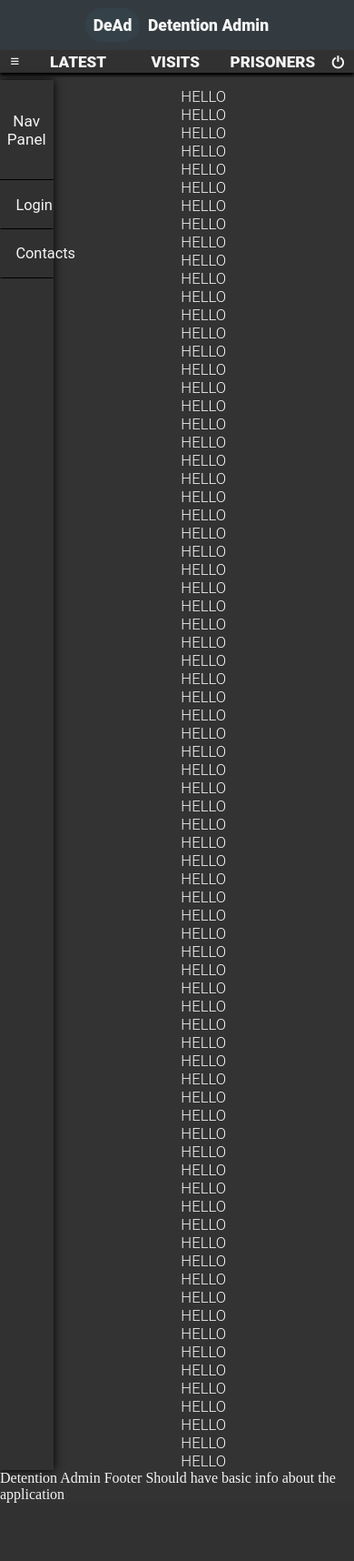
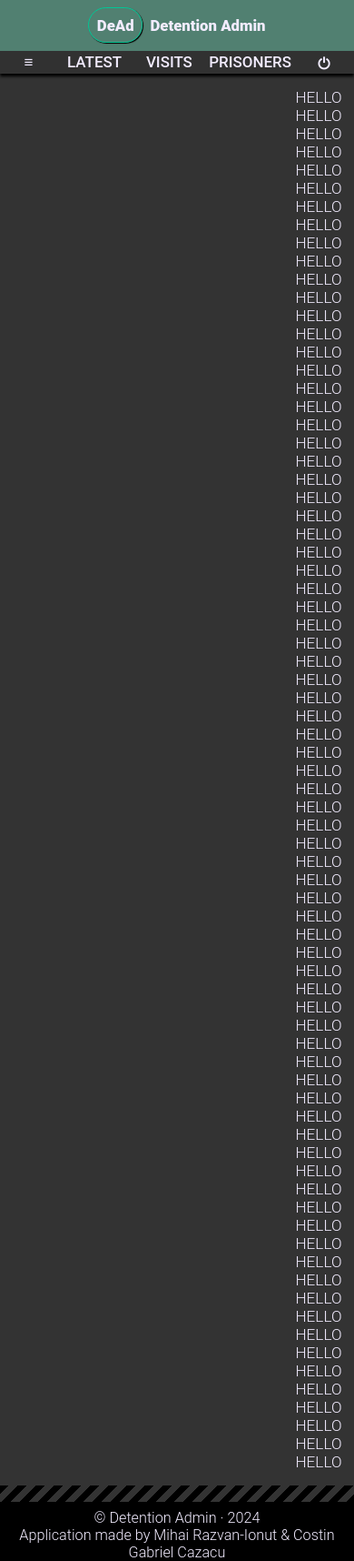
Before and after one commit to MihaiRazvanIonut/DeAd, a Python web app: template template/avg_page_template/template.html in a window 390 px wide. Shown: the whole page at 91% size. Before the commit the page ends 1652 px from the top, so only its background shows below. Run offline with Jinja, Linux system fonts and the light colour scheme; the template is opened without the code that fills it, so the values that code supplies are empty.

Commit message:
template is now complete
- Tested compatibility for phones, tablets, desktops and laptops
- Main content is mostly empty and should be modified to suit specific needs
- This commit deprecates the auth page template

```diff
--- a/template/avg_page_template/components/header-content.scss
+++ b/template/avg_page_template/components/header-content.scss
@@ -7,5 +7,5 @@
     display: flex;
     flex-direction: row;
     justify-content: center;
-    font-size: calc(1rem + 0.4vw);
+    font-size: calc(1rem + 0.2vw);
 }
--- a/template/avg_page_template/components/main-content.scss
+++ b/template/avg_page_template/components/main-content.scss
@@ -7,5 +7,5 @@
     justify-content: center;
     align-items: center;
     @include fonts.roboto-light;
-    font-size: calc(1rem + 0.2vw);
+    font-size: calc(1rem + 0.3vw);
 }
--- a/template/avg_page_template/components/nav-menu.scss
+++ b/template/avg_page_template/components/nav-menu.scss
@@ -6,7 +6,8 @@
     flex-direction: column;
     border-left: 0px;
     position: sticky;
-    top: 0;
+    top: 6.5em;
+    z-index: 1;
     &__button {
         width: 100%;
         font-size: calc(1rem + 0.1vw);
@@ -16,6 +17,9 @@
         border-bottom: 1px solid black;
         color: colors.$primary-text-color;
         padding: 1em;
+        overflow: hidden;
+        white-space: nowrap;
+        text-overflow: ellipsis;
         &:hover, &:active {
             background-color: colors.$secondary-color;
             border-color: transparent;
--- a/template/avg_page_template/styles.css
+++ b/template/avg_page_template/styles.css
@@ -11,9 +11,10 @@
 }
 .logo__glyph {
   padding: 0.5em;
-  background-color: rgba(54, 69, 79, 0.6);
-  border-radius: 2em;
+  border-radius: 3em;
+  border: 1px solid #00c896;
   margin: 0;
+  box-shadow: 1px 1px 1px 0px black;
 }
 .logo__app-name {
   padding-left: 0.5em;
@@ -21,11 +22,11 @@
 }
 
 .header-content {
-  background-color: rgba(54, 69, 79, 0.5);
+  background-color: #518071;
   display: flex;
   flex-direction: row;
   justify-content: center;
-  font-size: calc(1rem + 0.4vw);
+  font-size: calc(1rem + 0.2vw);
 }
 
 .nav-menu {
@@ -33,7 +34,8 @@
   flex-direction: column;
   border-left: 0px;
   position: sticky;
-  top: 0;
+  top: 6.5em;
+  z-index: 1;
 }
 .nav-menu__button {
   width: 100%;
@@ -41,14 +43,17 @@
   font-family: "Roboto", sans-serif;
   font-weight: 400;
   font-style: normal;
-  background-color: rgba(49, 49, 49, 0.9);
+  background-color: rgb(49, 49, 49);
   border: 1px solid transparent;
   border-bottom: 1px solid black;
-  color: whitesmoke;
+  color: #f2ecff;
   padding: 1em;
+  overflow: hidden;
+  white-space: nowrap;
+  text-overflow: ellipsis;
 }
 .nav-menu__button:hover, .nav-menu__button:active {
-  background-color: #0066b2;
+  background-color: #00c896;
   border-color: transparent;
 }
 .nav-menu__title {
@@ -64,7 +69,7 @@
 
 .page-content {
   background-color: rgb(51, 51, 51);
-  color: whitesmoke;
+  color: #f2ecff;
   display: flex;
   flex-direction: column;
   justify-content: space-between;
@@ -83,34 +88,26 @@
   font-family: "Roboto", sans-serif;
   font-weight: 300;
   font-style: normal;
-  font-size: calc(1rem + 0.2vw);
-}
-
-.hidden-nav {
-  visibility: collapse;
-}
-
-.shown-nav {
-  visibility: visible;
+  font-size: calc(1rem + 0.3vw);
 }
 
 .app-menu {
   width: 100%;
-  background-color: rgba(49, 49, 49, 0.9);
+  background-color: rgb(49, 49, 49);
   display: flex;
   flex-direction: row;
   justify-content: space-evenly;
   box-shadow: 0px 3px 3px 0px black;
 }
 .app-menu__button {
-  font-size: calc(1rem + 0.3vw);
+  font-size: calc(1rem + 0.25vw);
   width: 100%;
   text-align: center;
   background-color: transparent;
-  color: whitesmoke;
+  color: #f2ecff;
   border: 1px solid transparent;
   font-family: "Roboto", sans-serif;
-  font-weight: 900;
+  font-weight: 500;
   font-style: normal;
   padding-left: 0.1em;
   padding-right: 0.1em;
@@ -119,17 +116,39 @@
   color: rgb(200, 200, 200);
 }
 .app-menu__button:focus {
-  background-color: #0066b2;
-  border: 1px solid #0066b2;
-  color: whitesmoke;
+  background-color: #00c896;
+  border: 1px solid #00c896;
+  color: #f2ecff;
 }
-.app-menu__button--sandwich:hover, .app-menu__button--sandwich:active, .app-menu__button--sandwich:focus {
+.app-menu__button--sandwich {
+  font-family: "Roboto", sans-serif;
+  font-weight: 900;
+  font-style: normal;
+  padding-left: 1em;
+  padding-right: 1em;
+}
+.app-menu__button--sandwich:hover, .app-menu__button--sandwich:active {
   color: rgb(200, 200, 200);
   background-color: transparent;
   border: 1px solid transparent;
 }
-.app-menu__button--logout:hover, .app-menu__button--logout:active, .app-menu__button--logout:focus {
+.app-menu__button--sandwich:focus {
+  background-color: transparent;
+  border: 1px solid transparent;
+}
+.app-menu__button--logout {
+  font-family: "Roboto", sans-serif;
+  font-weight: 900;
+  font-style: normal;
+  padding-left: 1em;
+  padding-right: 1em;
+}
+.app-menu__button--logout:hover, .app-menu__button--logout:active {
   color: red;
+  background-color: transparent;
+  border: 1px solid transparent;
+}
+.app-menu__button--logout:focus {
   background-color: transparent;
   border: 1px solid transparent;
 }
@@ -143,6 +162,43 @@
   margin-right: 0.5em;
   margin-left: 0.5em;
   padding-top: 0.2em;
+}
+
+.footer-content {
+  display: flex;
+  flex-direction: column;
+  align-items: center;
+  background-color: black;
+  padding-top: 0.5em;
+}
+.footer-content__info {
+  font-family: "Roboto", sans-serif;
+  font-weight: 300;
+  font-style: normal;
+  font-size: calc(1rem + 0.05vw);
+  text-align: center;
+}
+
+.content-devider {
+  margin-top: 1em;
+  background-image: linear-gradient(135deg, #000 25%, transparent 25%, transparent 50%, #000 50%, #000 75%, transparent 75%, rgb(51, 51, 51));
+  background-size: 20px 20px;
+}
+
+.hidden-main {
+  visibility: hidden;
+}
+
+.shown-main {
+  visibility: visible;
+}
+
+.hidden-nav {
+  visibility: collapse;
+}
+
+.shown-nav {
+  visibility: visible;
 }
 
 * {
@@ -159,15 +215,27 @@ body {
 }
 
 main {
-  width: 85%;
+  width: 100%;
   margin-top: 1em;
+}
+
+header {
+  position: sticky;
+  top: 0;
+  z-index: 2;
 }
 
 nav {
   width: 15%;
-  background-color: rgba(49, 49, 49, 0.9);
+  background-color: rgb(49, 49, 49);
   margin-top: 0.5em;
   box-shadow: 0px 0px 10px 0px black;
 }
 
+@media (orientation: portrait) {
+  nav {
+    width: 400%;
+  }
+}
+
 /*# sourceMappingURL=styles.css.map */
--- a/template/avg_page_template/template.html
+++ b/template/avg_page_template/template.html
@@ -34,7 +34,7 @@
             </div>
         </header>
         <div class="middle-page-content">
-            <nav class="shown-nav" id="page-nav">
+            <nav class="hidden-nav" id="page-nav">
                 <div class="nav-menu">
                     <div class="nav-menu__title">
                         Nav Panel
@@ -43,7 +43,7 @@
                     <button class="nav-menu__button">Contacts</button>
                 </div>
             </nav>
-            <main>
+            <main id="page-main" class="shown-main">
                 <div class="main-content">
                     <span>HELLO</span>
                     <span>HELLO</span>
@@ -125,12 +125,13 @@
             </main>
         </div>
         <footer>
+            <div class="content-devider"><br></div>
             <div class="footer-content">
-            <span>
-                Detention Admin Footer
+            <span class="footer-content__info">
+                © Detention Admin · 2024
             </span>
-            <span>
-                Should have basic info about the application
+            <span class="footer-content__info">
+                Application made by Mihai Razvan-Ionut & Costin Gabriel Cazacu
             </span>
             </div>
         </footer>
--- a/template/avg_page_template/toggleable/show-nav.js
+++ b/template/avg_page_template/toggleable/show-nav.js
@@ -1,11 +1,17 @@
-isNavShown = true;
+let isNavShown = false;
 
 function toggleNav() {
     if (isNavShown == true) {
         document.getElementById("page-nav").setAttribute("class", "hidden-nav");
+        if (window.innerHeight > window.innerWidth) {
+            document.getElementById("page-main").setAttribute("class", "shown-main");
+        }
         isNavShown = false;
     } else {
         document.getElementById("page-nav").setAttribute("class", "shown-nav");
+        if (window.innerHeight > window.innerWidth) {
+            document.getElementById("page-main").setAttribute("class", "hidden-main");
+        }
         isNavShown = true;
     }
 }
--- a/template/avg_page_template/toggleable/shown-nav.scss
+++ b/template/avg_page_template/toggleable/toggle-nav.scss
@@ -1,5 +1,9 @@
 @use '../../reuseable_components/colors.scss';
 @use '../../reuseable_components/fonts.scss';
+
+.hidden-nav {
+    visibility: collapse;
+}
 
 .shown-nav {
     visibility: visible;
--- a/template/reuseable_components/logo.scss
+++ b/template/reuseable_components/logo.scss
@@ -11,9 +11,10 @@
     padding-bottom: 0.5em;
     &__glyph {
         padding: 0.5em;
-        background-color: colors.$logo-color;
-        border-radius: 2em;
+        border-radius: 3em;
+        border: 1px solid #00c896;
         margin: 0;
+        box-shadow: 1px 1px 1px 0px colors.$shadow-color;
     }
     &__app-name {
         padding-left: 0.5em;
```
Also changed, not shown: template/avg_page_template/components/app-menu.scss (+18 -4 lines), template/avg_page_template/components/footer-styles.scss (added, +29 -0 lines), template/avg_page_template/template_styles.scss (+13 -7 lines), template/avg_page_template/toggleable/toggle-main.scss (renamed from template/avg_page_template/toggleable/hidden-nav.scss, +6 -2 lines), template/reuseable_components/colors.scss (+5 -5 lines), 1 other file.
